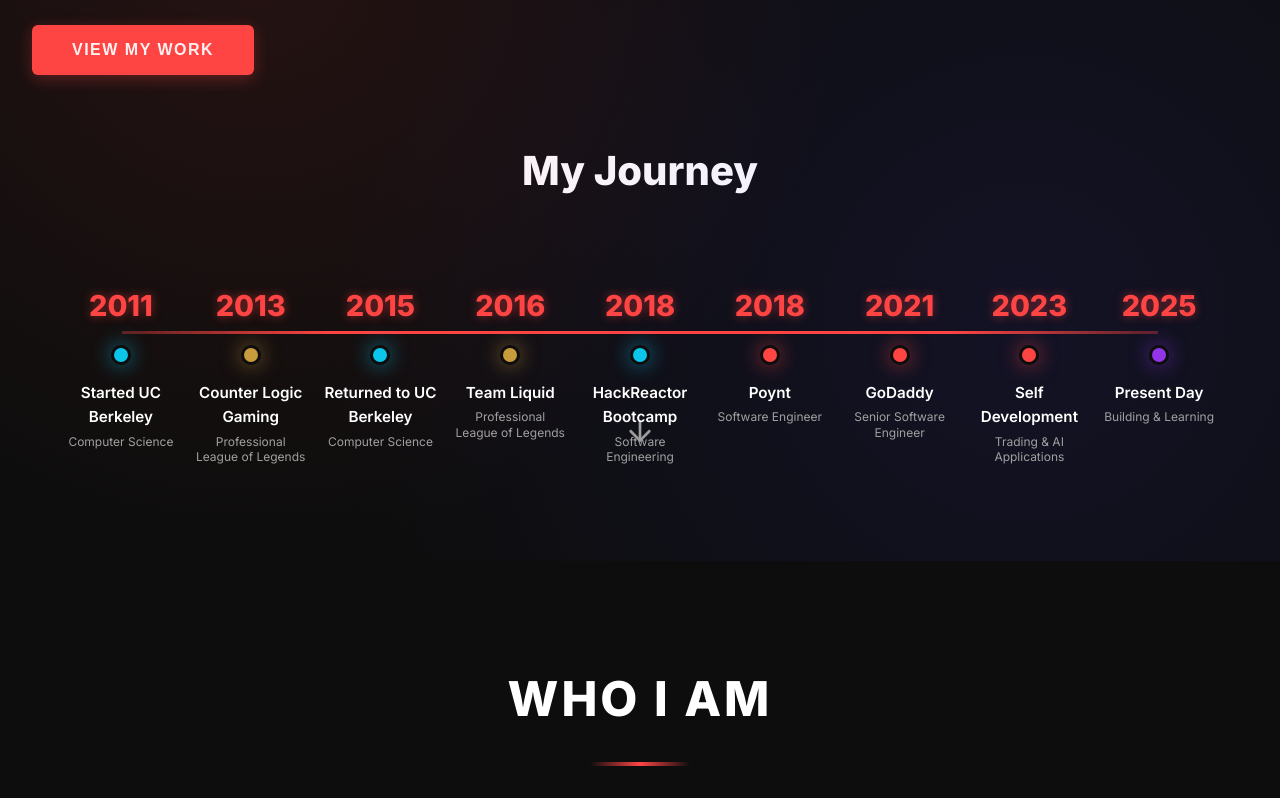
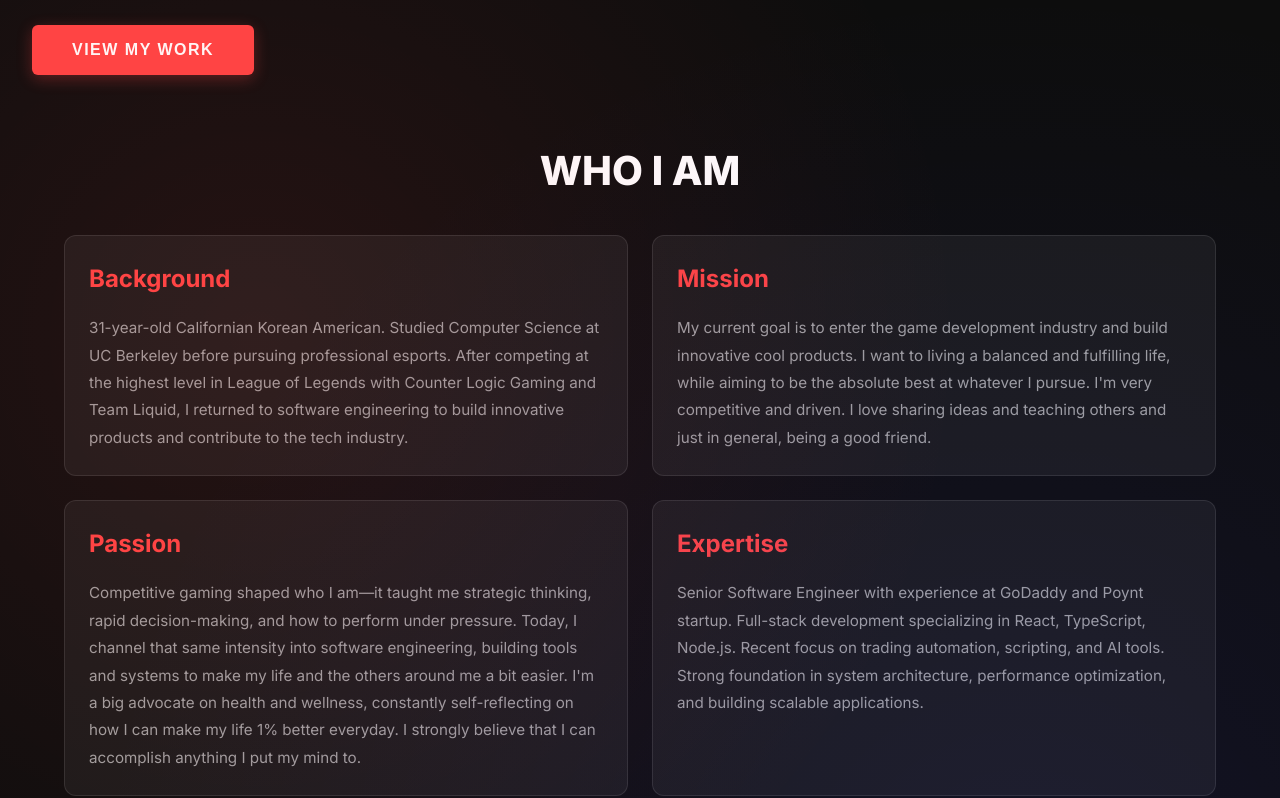
Before and after one commit to austinshin/portfolio, a React (Vite) app: page / in a window 1280 px wide. Shown: the part 640-1438 px from the top of the page. Built offline with nearby package versions, Linux system fonts and the light colour scheme.

Commit message:
Swap Who I Am section with timeline - Who I Am now appears before My Journey

```diff
--- a/src/App.tsx
+++ b/src/App.tsx
@@ -1,7 +1,6 @@
 import { BrowserRouter as Router, Routes, Route } from 'react-router-dom'
 import Navigation from './components/Navigation'
 import Hero from './components/Hero'
-import About from './pages/About'
 import Resume from './pages/Resume'
 import Portfolio from './pages/Portfolio'
 import ProjectDetail from './pages/ProjectDetail'
@@ -14,9 +13,6 @@ const HomePage = () => {
     <>
       <div id="home">
         <Hero />
-      </div>
-      <div id="about">
-        <About />
       </div>
       <div id="resume">
         <Resume />
--- a/src/components/Hero.css
+++ b/src/components/Hero.css
@@ -232,11 +232,51 @@
   }
 }
 
+/* About in Hero */
+.about-in-hero {
+  max-width: 1400px;
+  width: 100%;
+  margin: 4rem auto 3rem;
+  padding: 0 2rem;
+}
+
+.about-grid {
+  display: grid;
+  grid-template-columns: repeat(2, 1fr);
+  gap: 1.5rem;
+}
+
+.about-card {
+  background: var(--bg-secondary);
+  padding: 1.5rem;
+  border-radius: 12px;
+  border: 1px solid rgba(255, 255, 255, 0.1);
+  transition: all 0.3s ease;
+}
+
+.about-card:hover {
+  border-color: var(--accent);
+  transform: translateY(-5px);
+  box-shadow: 0 10px 30px rgba(255, 68, 68, 0.2);
+}
+
+.about-card h3 {
+  font-size: 1.5rem;
+  margin-bottom: 1rem;
+  color: var(--accent);
+}
+
+.about-card p {
+  color: var(--text-secondary);
+  line-height: 1.8;
+  font-size: 0.95rem;
+}
+
 /* Timeline in Hero */
 .timeline-in-hero {
   max-width: 1400px;
   width: 100%;
-  margin: 4rem auto 2rem;
+  margin: 3rem auto 2rem;
   padding: 0 2rem;
 }
 
@@ -353,9 +393,19 @@
 }
 
 @media (max-width: 768px) {
+  .about-in-hero {
+    padding: 0 1rem;
+    margin: 3rem auto 2rem;
+  }
+
+  .about-grid {
+    grid-template-columns: 1fr;
+    gap: 1rem;
+  }
+
   .timeline-in-hero {
     padding: 0 1rem;
-    margin: 3rem auto 1rem;
+    margin: 2rem auto 1rem;
   }
 
   .visual-timeline {
--- a/src/components/Hero.tsx
+++ b/src/components/Hero.tsx
@@ -14,17 +14,6 @@ const Hero = () => {
     { year: '2023', type: 'work', title: 'Self Development', subtitle: 'Trading & AI Applications' },
     { year: '2025', type: 'future', title: 'Present Day', subtitle: 'Building & Learning' },
   ]
-
-  const scrollToAbout = () => {
-    const aboutSection = document.getElementById('about')
-    if (aboutSection) {
-      const offsetTop = aboutSection.offsetTop - 80
-      window.scrollTo({
-        top: offsetTop,
-        behavior: 'smooth'
-      })
-    }
-  }
 
   return (
     <div className="hero">
@@ -120,12 +109,84 @@ const Hero = () => {
         </motion.div>
       </div>
 
+      {/* Who I Am Section */}
+      <motion.section
+        className="about-in-hero"
+        initial={{ opacity: 0, y: 50 }}
+        animate={{ opacity: 1, y: 0 }}
+        transition={{ duration: 0.8, delay: 1.2 }}
+      >
+        <h2 style={{ textAlign: 'center', marginBottom: '2rem', fontSize: '2.5rem', fontWeight: '800' }}>WHO I AM</h2>
+        <div className="about-grid">
+          <motion.div
+            className="about-card"
+            initial={{ opacity: 0, scale: 0.9 }}
+            animate={{ opacity: 1, scale: 1 }}
+            transition={{ delay: 1.4 }}
+            whileHover={{ scale: 1.05 }}
+          >
+            <h3>Background</h3>
+            <p>
+              31-year-old Californian Korean American. Studied Computer Science at UC Berkeley before pursuing professional esports. After competing at the highest level in League of Legends with Counter Logic Gaming and Team Liquid, I returned to software engineering to build innovative products and contribute to the tech industry.
+            </p>
+          </motion.div>
+
+          <motion.div
+            className="about-card"
+            initial={{ opacity: 0, scale: 0.9 }}
+            animate={{ opacity: 1, scale: 1 }}
+            transition={{ delay: 1.5 }}
+            whileHover={{ scale: 1.05 }}
+          >
+            <h3>Mission</h3>
+            <p>
+              My current goal is to enter the game development industry and build innovative cool products.
+              I want to living a balanced and fulfilling life, while aiming to be the absolute best at whatever I pursue.
+              I'm very competitive and driven. I love sharing ideas and teaching others and just in general, being a good friend.
+            </p>
+          </motion.div>
+
+          <motion.div
+            className="about-card"
+            initial={{ opacity: 0, scale: 0.9 }}
+            animate={{ opacity: 1, scale: 1 }}
+            transition={{ delay: 1.6 }}
+            whileHover={{ scale: 1.05 }}
+          >
+            <h3>Passion</h3>
+            <p>
+              Competitive gaming shaped who I am—it taught me strategic thinking, rapid
+              decision-making, and how to perform under pressure. Today, I channel that same
+              intensity into software engineering, building tools and systems to make my life and the others around me a bit easier.
+              I'm a big advocate on health and wellness, constantly self-reflecting on how I can make my life 1% better everyday.
+              I strongly believe that I can accomplish anything I put my mind to.
+            </p>
+          </motion.div>
+
+          <motion.div
+            className="about-card"
+            initial={{ opacity: 0, scale: 0.9 }}
+            animate={{ opacity: 1, scale: 1 }}
+            transition={{ delay: 1.7 }}
+            whileHover={{ scale: 1.05 }}
+          >
+            <h3>Expertise</h3>
+            <p>
+              Senior Software Engineer with experience at GoDaddy and Poynt startup.
+              Full-stack development specializing in React, TypeScript, Node.js.
+              Recent focus on trading automation, scripting, and AI tools. Strong foundation
+              in system architecture, performance optimization, and building scalable applications.
+            </p>
+          </motion.div>
+        </div>
+      </motion.section>
+
       {/* Timeline Section */}
       <motion.section
         className="timeline-in-hero"
         initial={{ opacity: 0, y: 50 }}
         animate={{ opacity: 1, y: 0 }}
-        transition={{ duration: 0.8, delay: 1.2 }}
+        transition={{ duration: 0.8, delay: 1.8 }}
       >
         <h2 style={{ textAlign: 'center', marginBottom: '3rem', fontSize: '2.5rem', fontWeight: '800' }}>My Journey</h2>
         <div className="visual-timeline">
@@ -155,8 +216,14 @@ const Hero = () => {
         className="scroll-indicator"
         initial={{ opacity: 0 }}
         animate={{ opacity: 1 }}
-        transition={{ delay: 2.5, duration: 1 }}
-        onClick={scrollToAbout}
+        transition={{ delay: 3, duration: 1 }}
+        onClick={() => {
+          const resumeSection = document.getElementById('resume')
+          if (resumeSection) {
+            const offsetTop = resumeSection.offsetTop - 80
+            window.scrollTo({ top: offsetTop, behavior: 'smooth' })
+          }
+        }}
       >
         <ArrowDown className="bounce" size={32} />
       </motion.div>
```
